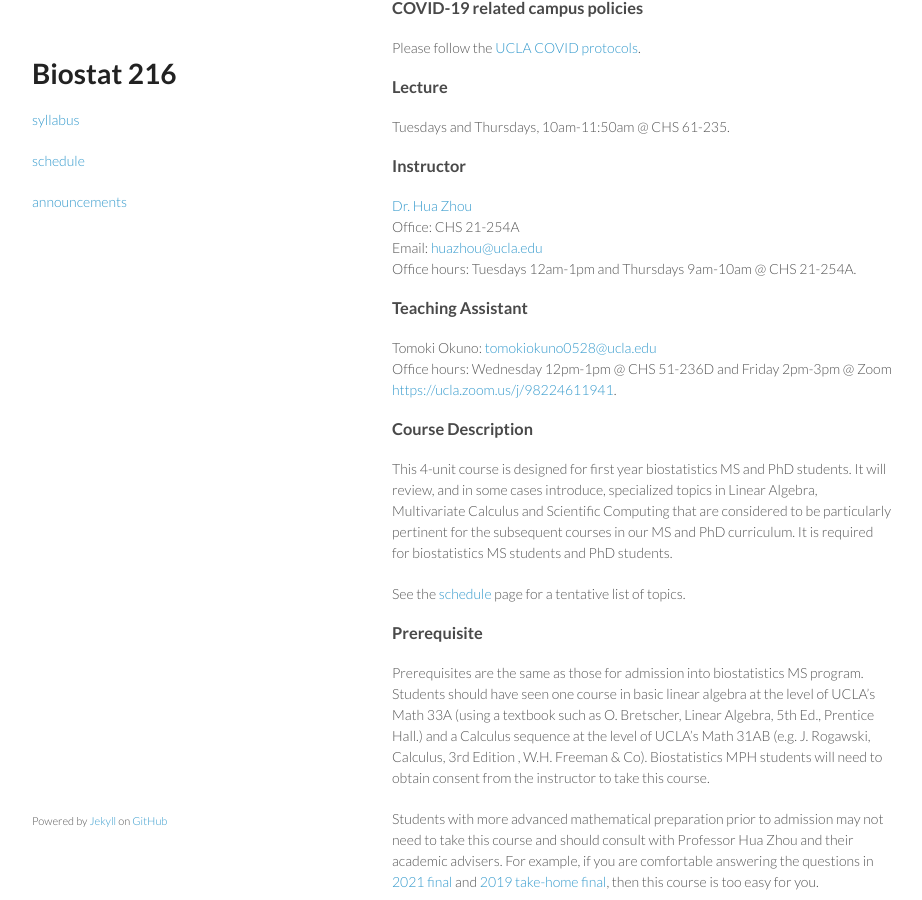
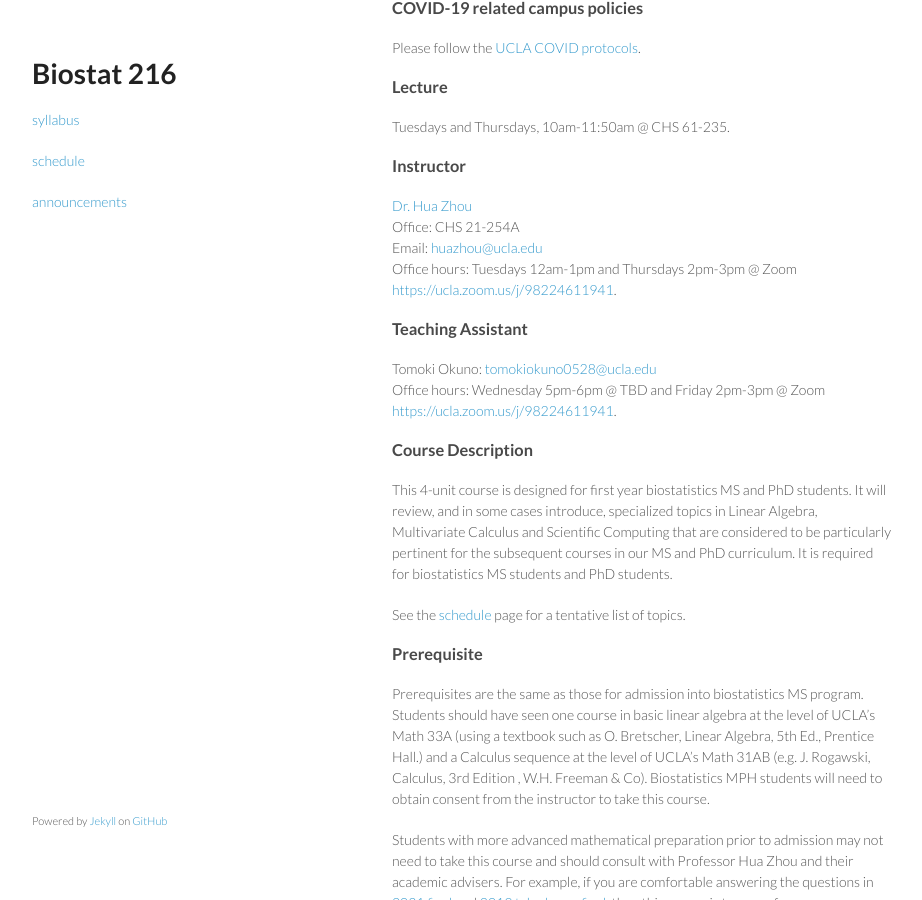
Before and after one commit to ucla-biostat-216/2023fall, a Jekyll site: the page built from syllabus/syllabus.md, in a window 1280 px wide and 900 px high, scrolled down 305 px. Shown: the whole window, without its empty margins (178-1100 px from the left). Built offline with Jekyll 4.4.1, drawn with Linux system fonts in a browser that asks for light colours.

Commit message:
update OH

```diff
--- a/syllabus/syllabus.md
+++ b/syllabus/syllabus.md
@@ -24,12 +24,12 @@
 [Dr. Hua Zhou](http://hua-zhou.github.io/)
 Office: CHS 21-254A
 Email: <huazhou@ucla.edu>
-Office hours: Tuesdays 12am-1pm and Thursdays 9am-10am @ CHS 21-254A.
+Office hours: Tuesdays 12am-1pm and Thursdays 2pm-3pm @ Zoom <https://ucla.zoom.us/j/98224611941>.
 
 ### Teaching Assistant
 
 Tomoki Okuno: <tomokiokuno0528@ucla.edu>
-Office hours: Wednesday 12pm-1pm @ CHS 51-236D and Friday 2pm-3pm @ Zoom <https://ucla.zoom.us/j/98224611941>.
+Office hours: Wednesday 5pm-6pm @ TBD and Friday 2pm-3pm @ Zoom <https://ucla.zoom.us/j/98224611941>.
 
 ### Course Description
 
```
